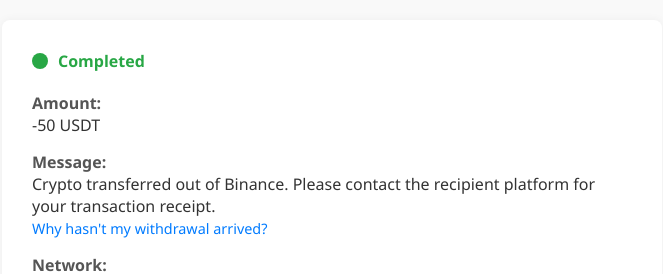
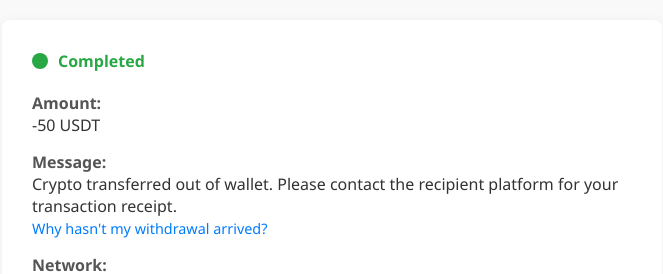
Before and after one commit to bybit4-U/automatic-octo-engine, a plain HTML site: page index.html in a window 1280 px wide. Shown: the top 274 px of the page, without its empty margins (308-971 px from the left). Drawn offline with Linux system fonts and the light colour scheme.

Commit message:
Update index.html

```diff
--- a/index.html
+++ b/index.html
@@ -83,7 +83,7 @@
 
     <div class="section">
       <div class="label">Message:</div>
-      <div class="value">Crypto transferred out of Binance. Please contact the recipient platform for your transaction receipt.</div>
+      <div class="value">Crypto transferred out of wallet. Please contact the recipient platform for your transaction receipt.</div>
       <a href="#">Why hasn't my withdrawal arrived?</a>
     </div>
 
```
